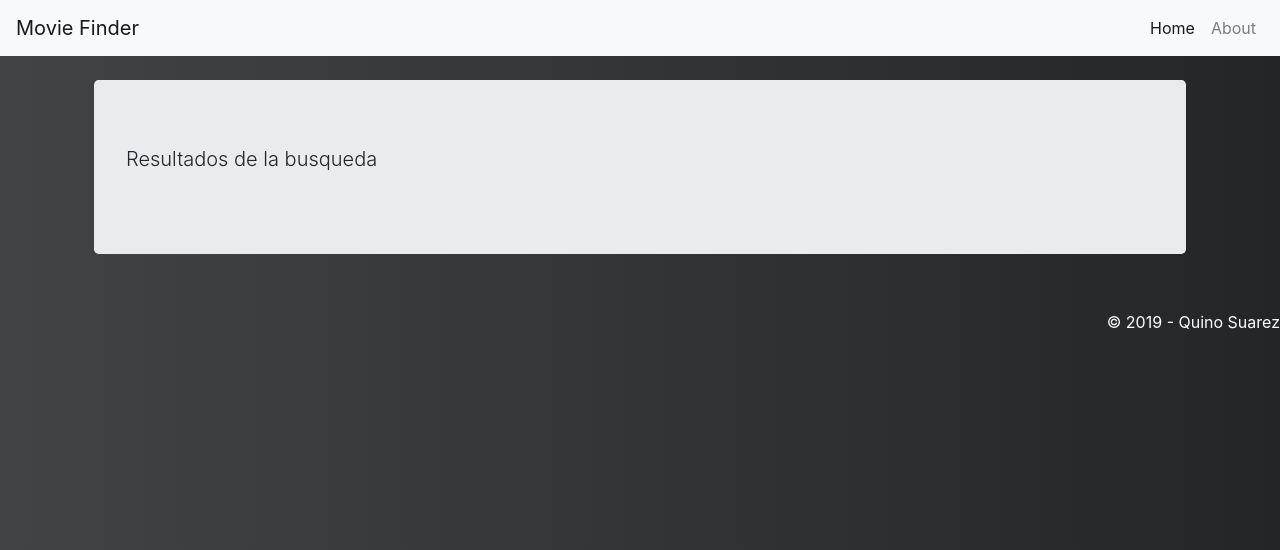
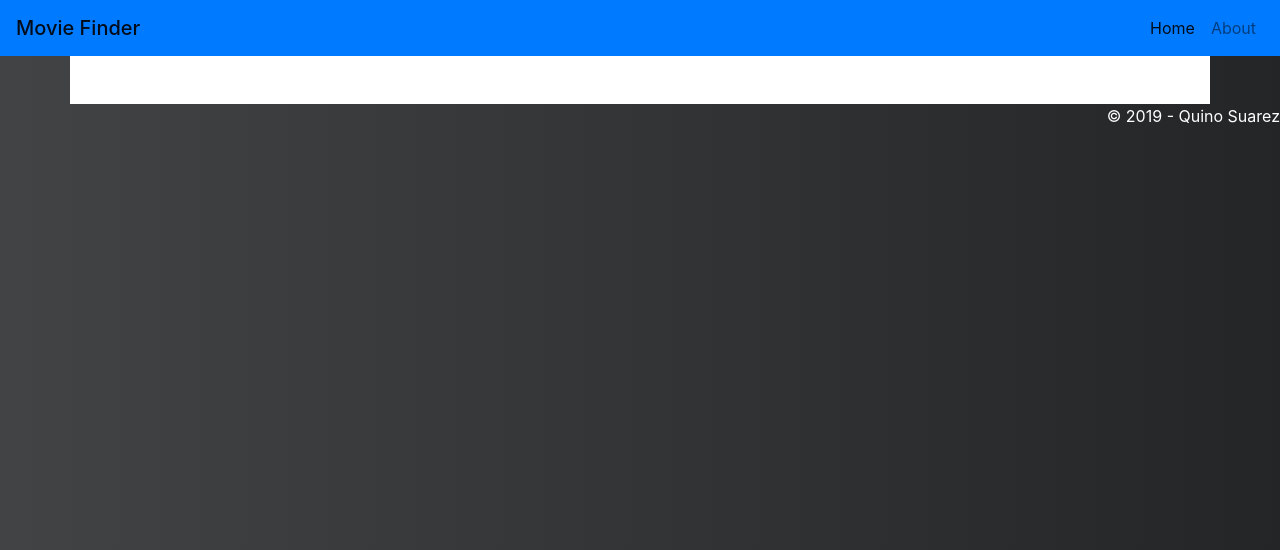
Before and after one commit to QuinoSV/Proyecto-2, a Flask app: template templates/films.html in a window 1280 px wide. Shown: the top 550 px of the page. Run offline with Flask 2, Linux system fonts and the light colour scheme; the template is opened without the code that fills it, so the values that code supplies are empty; some libraries are stand-ins or nearby versions.

Commit message:
Funciona pagina resultados

```diff
--- a/index.py
+++ b/index.py
@@ -34,7 +34,7 @@ def buscaPeliculas():
     film_results = json_api_response["Search"]
 
     # Renderizamos la vista con los resultados de la búsqueda
-    return render_template('films.html', results = film_results, buscar = buscar)
+    return render_template('films.html', results = film_results)
 
 @app.route('/film', methods=['POST'])
 def detallePelicula():
--- a/templates/base.html
+++ b/templates/base.html
@@ -11,12 +11,13 @@
         integrity="sha384-ggOyR0iXCbMQv3Xipma34MD+dH/1fQ784/j6cY/iJTQUOhcWr7x9JvoRxT2MZw1T" crossorigin="anonymous">
     <!-- CSS personalizado -->
     <link rel="stylesheet" href="{{ url_for('static', filename='css/main.css') }}">
+
 </head>
 
 <body>
 
-    <nav class="navbar navbar-expand-lg navbar-light bg-light">
-        <a class="navbar-brand" href="/">Movie Finder</a>
+    <nav class="navbar navbar-expand-lg navbar-light bg-primary">
+        <a class="navbar-brand mb-0 h1" href="/">Movie Finder</a>
         <button class="navbar-toggler" type="button" data-toggle="collapse" data-target="#navbarNav"
             aria-controls="navbarNav" aria-expanded="false" aria-label="Toggle navigation">
             <span class="navbar-toggler-icon"></span>
--- a/templates/film.html
+++ b/templates/film.html
@@ -20,6 +20,8 @@
               <p class="text">Idioma: {{ details['Language'] }}</p>
               <p class="text">Pais: {{ details['Country'] }}</p>
           </div>
+        <a href="javascript:history.back()" class="btn btn-secondary btn-sm active" role="button" aria-pressed="true">Volver</a>
+
     </div>
 
 
--- a/templates/films.html
+++ b/templates/films.html
@@ -1,13 +1,25 @@
 {% extends "base.html" %}
 
+
 {% block content %}
-<div class="jumbotron">
-    <p class="lead">Resultados de la busqueda</p>
+<!-- <div class="jumbotron"> -->
+    <!--<p class="lead">Resultados de la busqueda</p>-->
+    <style>
+        .container{
+            height: 100%;
+            width: 100%;
+            background-color: #ffffff;
+            display: grid;
+            height: 100%;
+            grid-template-columns: 18% 18% 18% 18% 18%;
+            grid-gap: 27px;
+        }
+
+    </style>
 
     {% for r in results %}
 
-    <div class="row py-3 px-lg-3 bg-light">
-        <div class="col-4 py-3 px-lg-3 border">
+
         <form action="{{ url_for('detallePelicula') }}" method='POST'>
             <div class="row-md-8">
                 <img src="{{ r['Poster'] }}" alt="{{ r['Title'] }}" style="max-width:100%;">
@@ -15,13 +27,12 @@
                 <p class="font-weight-bold">{{ r['Title'] }}</p>
                 <p class="font-weight-bold">{{ r['Year'] }}</p>
             </div>
-                    <input class="btn btn-primary" type="submit" value="Detalles"><br><br><br>
+            <input class="btn btn-secondary btn-sm" type="submit" value="Detalles"><br><br><br>
         </form>
-        </div>
-    </div>
+
 
 
     {% endfor %}
-</div>
+<!-- </div> -->
 
 {% endblock %}
```
Also changed, not shown: templates/home.html (+9 -7 lines). Lines whose indentation alone changed are shown as unchanged.
